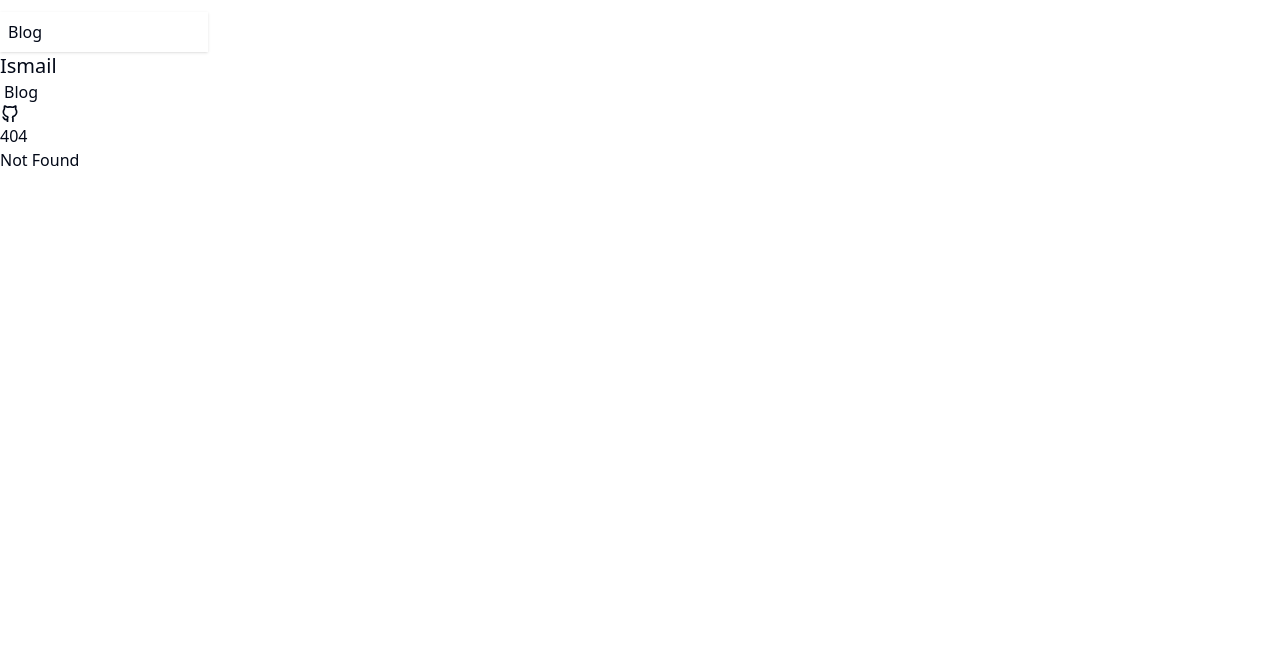
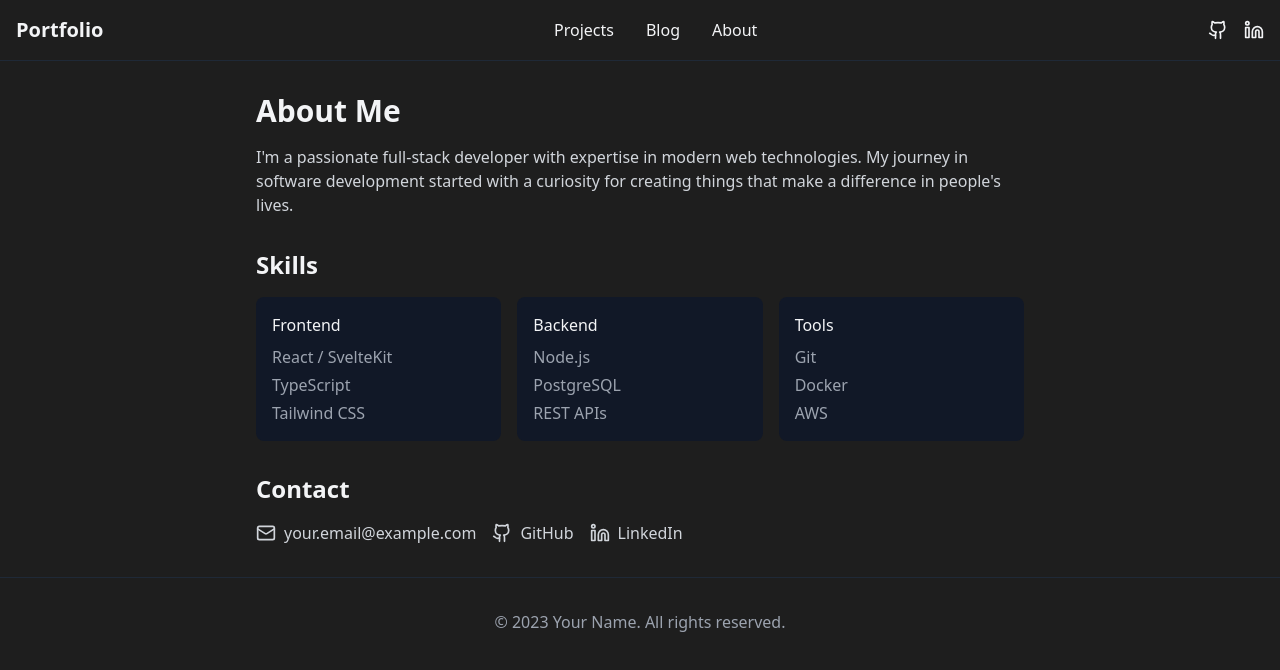
Before and after one commit to ZSmain/website, a SvelteKit app: page /about in a window 1280 px wide. Before the commit this address had no page. Shown: the top 670 px of the page. Built offline with nearby package versions, Linux system fonts and the light colour scheme.

Commit message:
feat: Implement bsic blog and projects pages with dynamic content and error handling

```diff
--- /dev/null
+++ b/src/lib/components/BlogPost.svelte
@@ -0,0 +1,26 @@
+<script lang="ts">
+	import { formatDistance } from 'date-fns';
+
+	let { post } = $props();
+</script>
+
+<a href={`/blog/${post.slug}`}>
+	<article class="bg-gray-900 p-6 rounded-lg hover:bg-gray-800 transition">
+		<div class="space-y-4">
+			<h2 class="text-xl font-semibold">{post.title}</h2>
+			<p class="text-gray-400">{post.excerpt}</p>
+
+			<div class="flex flex-wrap gap-2">
+				{#each post.tags as tag}
+					<span class="px-3 py-1 bg-purple-900/30 text-purple-300 rounded-full text-sm">
+						{tag}
+					</span>
+				{/each}
+			</div>
+
+			<div class="text-sm text-gray-500">
+				{formatDistance(new Date(post.date), new Date(), { addSuffix: true })}
+			</div>
+		</div>
+	</article>
+</a>
--- /dev/null
+++ b/src/lib/components/ProjectCard.svelte
@@ -0,0 +1,32 @@
+<script lang="ts">
+	import { Github, ExternalLink } from 'lucide-svelte';
+
+	let { project } = $props();
+</script>
+
+<div class="bg-gray-900 rounded-lg overflow-hidden">
+	<img src={project.image} alt={project.title} class="w-full h-48 object-cover" />
+	<div class="p-6 space-y-4">
+		<h2 class="text-xl font-semibold">{project.title}</h2>
+		<p class="text-gray-400">{project.description}</p>
+
+		<div class="flex flex-wrap gap-2">
+			{#each project.tags as tag}
+				<span class="px-3 py-1 bg-purple-900/30 text-purple-300 rounded-full text-sm">
+					{tag}
+				</span>
+			{/each}
+		</div>
+
+		<div class="flex space-x-4">
+			<a href={project.github} class="flex items-center space-x-2 text-gray-400 hover:text-white">
+				<Github size={20} />
+				<span>Code</span>
+			</a>
+			<a href={project.demo} class="flex items-center space-x-2 text-gray-400 hover:text-white">
+				<ExternalLink size={20} />
+				<span>Demo</span>
+			</a>
+		</div>
+	</div>
+</div>
--- /dev/null
+++ b/src/routes/+error.svelte
@@ -0,0 +1,11 @@
+<script>
+	import { page } from '$app/stores';
+</script>
+
+<div class="min-h-[50vh] flex items-center justify-center">
+	<div class="text-center space-y-4">
+		<h1 class="text-4xl font-bold">{$page.status}</h1>
+		<p class="text-gray-400">{$page.error?.message}</p>
+		<a href="/" class="text-purple-400 hover:underline">Go back home</a>
+	</div>
+</div>
--- a/src/routes/+layout.svelte
+++ b/src/routes/+layout.svelte
@@ -1,78 +1,67 @@
-<script>
+<script lang="ts">
 	import '../app.css';
+	import { Menu, X, Github, Linkedin } from 'lucide-svelte';
+	import { writable } from 'svelte/store';
+
 	/** @type {{children?: import('svelte').Snippet}} */
 	let { children } = $props();
+
+	const isMenuOpen = writable(false);
 </script>
 
-<!-- svelte-ignore a11y_no_noninteractive_tabindex -->
-<!-- svelte-ignore a11y_label_has_associated_control -->
-<div class="navbar bg-base-100">
-	<div class="navbar-start">
-		<div class="dropdown">
-			<label tabindex="0" class="btn btn-ghost lg:hidden">
-				<svg
-					xmlns="http://www.w3.org/2000/svg"
-					class="h-5 w-5"
-					fill="none"
-					viewBox="0 0 24 24"
-					stroke="currentColor"
-					><path
-						stroke-linecap="round"
-						stroke-linejoin="round"
-						stroke-width="2"
-						d="M4 6h16M4 12h8m-8 6h16"
-					/></svg
-				>
-			</label>
-			<ul
-				tabindex="0"
-				class="menu menu-sm dropdown-content mt-3 z-[1] p-2 shadow bg-base-100 rounded-box w-52"
-			>
-				<li><a href="/blog">Blog</a></li>
-			</ul>
+<div class="min-h-screen bg-[#1e1e1e] text-gray-100">
+	<header class="border-b border-gray-800">
+		<nav class="container mx-auto px-4 py-4">
+			<div class="flex justify-between items-center">
+				<a href="/" class="text-xl font-bold hover:text-purple-400">Portfolio</a>
+
+				<!-- Mobile menu button -->
+				<button class="md:hidden" onclick={() => ($isMenuOpen = !$isMenuOpen)}>
+					{#if $isMenuOpen}
+						<X size={24} />
+					{:else}
+						<Menu size={24} />
+					{/if}
+				</button>
+
+				<!-- Desktop menu -->
+				<div class="hidden md:flex space-x-8">
+					<a href="/projects" class="hover:text-purple-400">Projects</a>
+					<a href="/blog" class="hover:text-purple-400">Blog</a>
+					<a href="/about" class="hover:text-purple-400">About</a>
+				</div>
+
+				<!-- Social links -->
+				<div class="hidden md:flex space-x-4">
+					<a href="https://github.com" target="_blank" rel="noopener noreferrer">
+						<Github size={20} />
+					</a>
+					<a href="https://linkedin.com" target="_blank" rel="noopener noreferrer">
+						<Linkedin size={20} />
+					</a>
+				</div>
+			</div>
+
+			<!-- Mobile menu -->
+			{#if $isMenuOpen}
+				<div class="md:hidden pt-4 pb-2">
+					<div class="flex flex-col space-y-4">
+						<a href="/projects" class="hover:text-purple-400">Projects</a>
+						<a href="/blog" class="hover:text-purple-400">Blog</a>
+						<a href="/about" class="hover:text-purple-400">About</a>
+					</div>
+				</div>
+			{/if}
+		</nav>
+	</header>
+
+	<main class="container mx-auto px-4 py-8">
+		{@render children?.()}
+	</main>
+
+	<footer class="border-t border-gray-800 py-8">
+		<div class="container mx-auto px-4 text-center text-gray-400">
+			<p>© {new Date().getFullYear()} Your Name. All rights reserved.</p>
 		</div>
-		<a href="/" class="btn btn-ghost text-xl">Ismail</a>
-	</div>
-	<div class="navbar-center hidden lg:flex">
-		<ul class="menu menu-horizontal px-1">
-			<li><a href="/blog">Blog</a></li>
-		</ul>
-	</div>
-	<div class="navbar-end">
-		<a href="https://github.com/ZSmain">
-			<span>
-				<svg
-					width="18"
-					height="18"
-					class="h-5 w-5"
-					viewBox="0 0 48 48"
-					fill="none"
-					xmlns="http://www.w3.org/2000/svg"
-					><path
-						d="M29.3444 30.4765C31.7481 29.977 33.9292 29.1108 35.6247 27.8391C38.5202 25.6676 40 22.3136 40 18.9999C40 16.6752 39.1187 14.505 37.5929 12.6668C36.7427 11.6425 39.2295 3.99989 37.02 5.02919C34.8105 6.05848 31.5708 8.33679 29.8726 7.83398C28.0545 7.29565 26.0733 6.99989 24 6.99989C22.1992 6.99989 20.4679 7.22301 18.8526 7.6344C16.5046 8.23237 14.2591 5.99989 12 5.02919C9.74086 4.05848 10.9736 11.9632 10.3026 12.7944C8.84119 14.6051 8 16.7288 8 18.9999C8 22.3136 9.79086 25.6676 12.6863 27.8391C14.6151 29.2857 17.034 30.2076 19.7401 30.6619"
-						stroke="currentColor"
-						stroke-width="4"
-						stroke-linecap="butt"
-					/><path
-						d="M19.7397 30.6619C18.5812 31.937 18.002 33.1478 18.002 34.2944C18.002 35.441 18.002 38.3464 18.002 43.0106"
-						stroke="currentColor"
-						stroke-width="4"
-						stroke-linecap="butt"
-					/><path
-						d="M29.3446 30.4766C30.4423 31.9174 30.9912 33.211 30.9912 34.3576C30.9912 35.5042 30.9912 38.3885 30.9912 43.0107"
-						stroke="currentColor"
-						stroke-width="4"
-						stroke-linecap="butt"
-					/><path
-						d="M6 31.2155C6.89887 31.3254 7.56554 31.7387 8 32.4554C8.65169 33.5303 11.0742 37.518 13.8251 37.518C15.6591 37.518 17.0515 37.518 18.0024 37.518"
-						stroke="currentColor"
-						stroke-width="4"
-						stroke-linecap="butt"
-					/></svg
-				>
-			</span>
-		</a>
-	</div>
+	</footer>
 </div>
-
-{@render children?.()}
--- a/src/routes/+layout.ts
+++ /dev/null
@@ -1 +0,0 @@
-export const prerender = true;
--- a/src/routes/+page.svelte
+++ b/src/routes/+page.svelte
@@ -1,6 +1,34 @@
-<div class="container mx-auto">
-    <h1 class="text-3xl font-bold underline">Hola Mundo!</h1>
+<script>
+	import { FileText, Briefcase, User } from 'lucide-svelte';
+</script>
 
-    <!-- this site is under construction -->
-    <div class="text-xl font-bold mt-4">This site is under construction</div>
+<div class="space-y-12">
+	<section class="text-center space-y-4">
+		<h1 class="text-4xl font-bold">Your Name</h1>
+		<p class="text-xl text-gray-400">Full Stack Developer</p>
+		<p class="max-w-2xl mx-auto text-gray-300">
+			Passionate about creating elegant solutions to complex problems. Specializing in web
+			development, cloud architecture, and open source contributions.
+		</p>
+	</section>
+
+	<div class="grid md:grid-cols-3 gap-8">
+		<a href="/projects" class="block p-6 bg-gray-900 rounded-lg hover:bg-gray-800 transition">
+			<Briefcase class="mb-4" size={32} />
+			<h2 class="text-xl font-semibold mb-2">Projects</h2>
+			<p class="text-gray-400">Explore my latest work and side projects</p>
+		</a>
+
+		<a href="/blog" class="block p-6 bg-gray-900 rounded-lg hover:bg-gray-800 transition">
+			<FileText class="mb-4" size={32} />
+			<h2 class="text-xl font-semibold mb-2">Blog</h2>
+			<p class="text-gray-400">Technical articles and thoughts on development</p>
+		</a>
+
+		<a href="/about" class="block p-6 bg-gray-900 rounded-lg hover:bg-gray-800 transition">
+			<User class="mb-4" size={32} />
+			<h2 class="text-xl font-semibold mb-2">About</h2>
+			<p class="text-gray-400">Learn more about my journey and skills</p>
+		</a>
+	</div>
 </div>
--- /dev/null
+++ b/src/routes/about/+page.svelte
@@ -0,0 +1,71 @@
+<script>
+	import { Github, Mail, Linkedin } from 'lucide-svelte';
+</script>
+
+<div class="max-w-3xl mx-auto space-y-8">
+	<section class="space-y-4">
+		<h1 class="text-3xl font-bold">About Me</h1>
+		<p class="text-gray-300">
+			I'm a passionate full-stack developer with expertise in modern web technologies. My journey in
+			software development started with a curiosity for creating things that make a difference in
+			people's lives.
+		</p>
+	</section>
+
+	<section class="space-y-4">
+		<h2 class="text-2xl font-semibold">Skills</h2>
+		<div class="grid grid-cols-2 md:grid-cols-3 gap-4">
+			<div class="bg-gray-900 p-4 rounded-lg">
+				<h3 class="font-medium mb-2">Frontend</h3>
+				<ul class="text-gray-400 space-y-1">
+					<li>React / SvelteKit</li>
+					<li>TypeScript</li>
+					<li>Tailwind CSS</li>
+				</ul>
+			</div>
+			<div class="bg-gray-900 p-4 rounded-lg">
+				<h3 class="font-medium mb-2">Backend</h3>
+				<ul class="text-gray-400 space-y-1">
+					<li>Node.js</li>
+					<li>PostgreSQL</li>
+					<li>REST APIs</li>
+				</ul>
+			</div>
+			<div class="bg-gray-900 p-4 rounded-lg">
+				<h3 class="font-medium mb-2">Tools</h3>
+				<ul class="text-gray-400 space-y-1">
+					<li>Git</li>
+					<li>Docker</li>
+					<li>AWS</li>
+				</ul>
+			</div>
+		</div>
+	</section>
+
+	<section class="space-y-4">
+		<h2 class="text-2xl font-semibold">Contact</h2>
+		<div class="flex flex-col md:flex-row gap-4">
+			<a
+				href="mailto:your.email@example.com"
+				class="flex items-center gap-2 text-gray-300 hover:text-purple-400"
+			>
+				<Mail size={20} />
+				<span>your.email@example.com</span>
+			</a>
+			<a
+				href="https://github.com/yourusername"
+				class="flex items-center gap-2 text-gray-300 hover:text-purple-400"
+			>
+				<Github size={20} />
+				<span>GitHub</span>
+			</a>
+			<a
+				href="https://linkedin.com/in/yourusername"
+				class="flex items-center gap-2 text-gray-300 hover:text-purple-400"
+			>
+				<Linkedin size={20} />
+				<span>LinkedIn</span>
+			</a>
+		</div>
+	</section>
+</div>
--- a/src/routes/blog/+page.svelte
+++ b/src/routes/blog/+page.svelte
@@ -1,3 +1,24 @@
-<div class="container mx-auto">
-    <div>Blog</div>
+<script>
+	import BlogPost from '$lib/components/BlogPost.svelte';
+
+	const posts = [
+		{
+			title: 'Getting Started with SvelteKit',
+			excerpt: 'Learn how to build modern web applications with SvelteKit...',
+			date: '2024-01-15',
+			slug: 'getting-started-with-sveltekit',
+			tags: ['SvelteKit', 'Web Development']
+		}
+		// Add more blog posts here
+	];
+</script>
+
+<div class="space-y-8">
+	<h1 class="text-3xl font-bold">Blog</h1>
+
+	<div class="space-y-6">
+		{#each posts as post}
+			<BlogPost {post} />
+		{/each}
+	</div>
 </div>
--- /dev/null
+++ b/src/routes/blog/[slug]/+page.svelte
@@ -0,0 +1,47 @@
+<script>
+	import { page } from '$app/stores';
+	import { formatDistance } from 'date-fns';
+
+	// This would typically come from your content management system or markdown files
+	const posts = {
+		'getting-started-with-sveltekit': {
+			title: 'Getting Started with SvelteKit',
+			date: '2024-01-15',
+			content: `
+          <h2>Introduction</h2>
+          <p>SvelteKit is a framework for building web applications of all sizes, with a beautiful development experience and flexible filesystem-based routing.</p>
+
+          <h2>Why SvelteKit?</h2>
+          <p>SvelteKit offers several advantages:</p>
+          <ul>
+            <li>Zero-config deployment to any platform</li>
+            <li>Automatic code-splitting</li>
+            <li>Server-side rendering (SSR) by default</li>
+            <li>Static site generation (SSG) capabilities</li>
+          </ul>
+        `
+		}
+	};
+
+	let post = $derived(posts[$page.params.slug]);
+</script>
+
+{#if post}
+	<article class="max-w-3xl mx-auto space-y-8">
+		<header class="space-y-4">
+			<h1 class="text-3xl font-bold">{post.title}</h1>
+			<div class="text-gray-400">
+				{formatDistance(new Date(post.date), new Date(), { addSuffix: true })}
+			</div>
+		</header>
+
+		<div class="prose prose-invert max-w-none">
+			{@html post.content}
+		</div>
+	</article>
+{:else}
+	<div class="text-center py-12">
+		<h1 class="text-2xl font-bold">Post not found</h1>
+		<a href="/blog" class="text-purple-400 hover:underline">Back to blog</a>
+	</div>
+{/if}
--- /dev/null
+++ b/src/routes/projects/+page.svelte
@@ -0,0 +1,25 @@
+<script>
+	import ProjectCard from '$lib/components/ProjectCard.svelte';
+
+	const projects = [
+		{
+			title: 'Project One',
+			description: 'A full-stack web application built with SvelteKit and PostgreSQL',
+			tags: ['SvelteKit', 'PostgreSQL', 'TailwindCSS'],
+			github: 'https://github.com/yourusername/project-one',
+			demo: 'https://project-one.demo',
+			image: 'https://via.placeholder.com/600x400'
+		}
+		// Add more projects here
+	];
+</script>
+
+<div class="space-y-8">
+	<h1 class="text-3xl font-bold">Projects</h1>
+
+	<div class="grid md:grid-cols-2 gap-8">
+		{#each projects as project}
+			<ProjectCard {project} />
+		{/each}
+	</div>
+</div>
```
